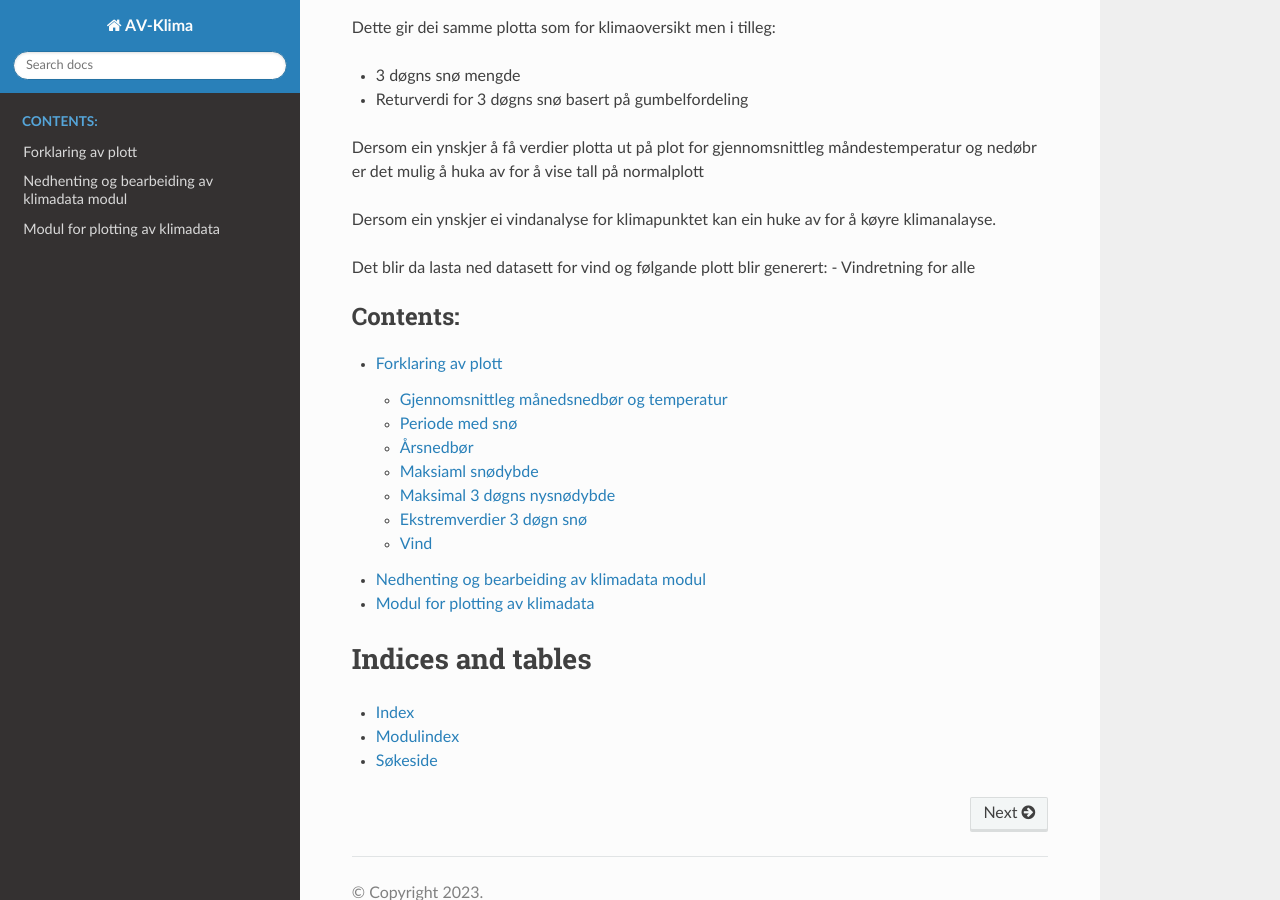
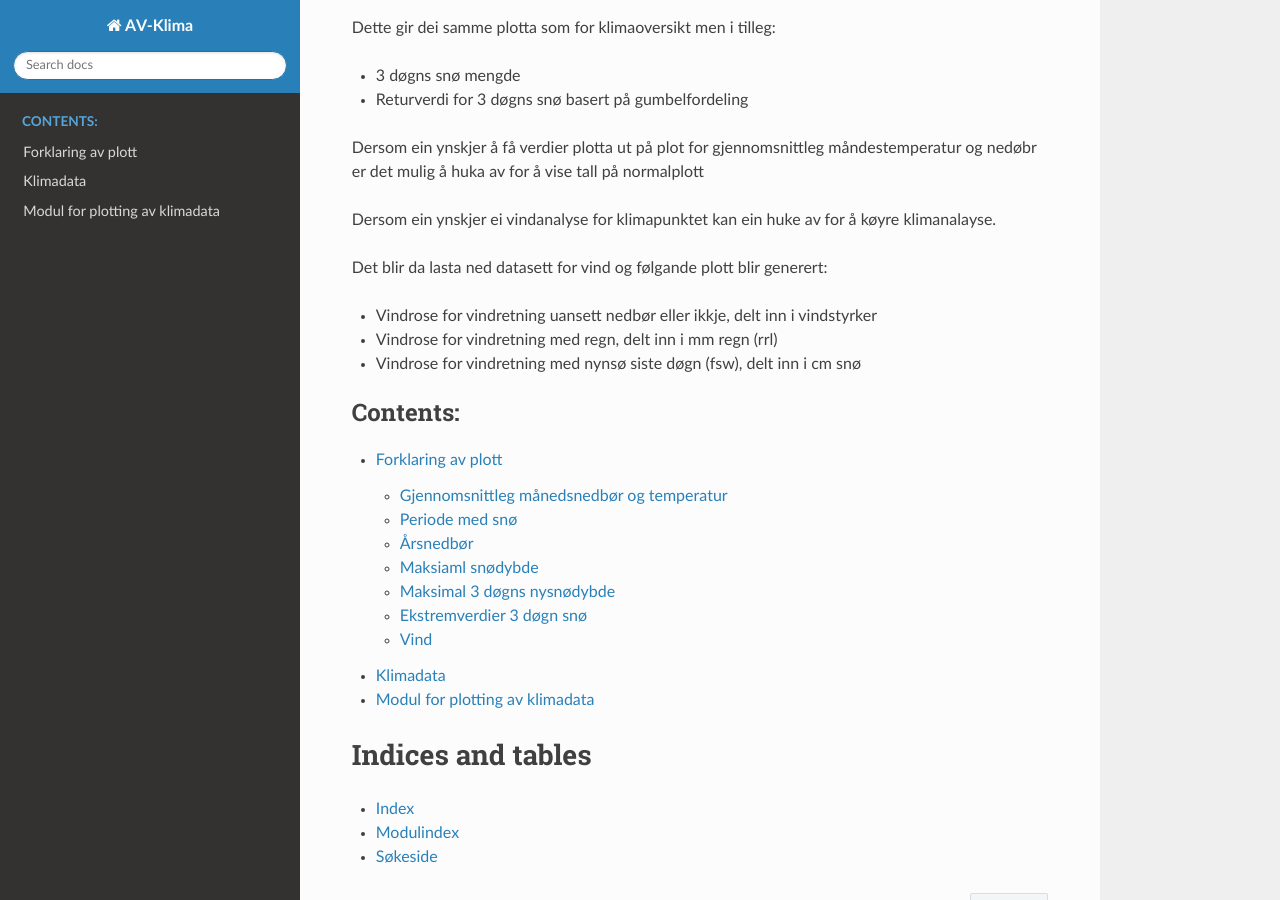
Before and after one commit to jhaalbu/klima_docs, a Sphinx documentation site: the page built from docs/source/index.rst, in a window 1280 px wide and 900 px high, scrolled down 1024 px. Built offline with Sphinx 7.4.7 and the Read the Docs theme 2.0.0, drawn with Linux system fonts in a browser that asks for light colours.

Commit message:
oppdatering

```diff
--- a/docs/source/databearbeiding.rst
+++ b/docs/source/databearbeiding.rst
@@ -1,4 +1,6 @@
-Nedhenting og bearbeiding av klimadata modul
+Klimadata
 --------------------------------------------
+Forklaring på dei enkelte funksjoner som genererer klimadata fra NVI sitt api.
+
 .. automodule:: klimadata.klimadata
     :members:
--- a/docs/source/forklaring_plot.rst
+++ b/docs/source/forklaring_plot.rst
@@ -1,5 +1,7 @@
 Forklaring av plott
 ====================================
+Forklaringer på korleis dei forskjellige plott blir generert.
+
 
 Gjennomsnittleg månedsnedbør og temperatur
 ------------------------------------------
--- a/docs/source/index.rst
+++ b/docs/source/index.rst
@@ -38,13 +38,13 @@ Videre gir den moglegheit for å velje forskjellige type sampleplot
 
 Klimaoversikt:
 
-#. Gjennomsnittleg månedstemperatur og nedbør.
++ Gjennomsnittleg månedstemperatur og nedbør.
 
-#. Fordeling av snømengde gjennom året, med snitt, max og min sammen med temperatur.
++ Fordeling av snømengde gjennom året, med snitt, max og min sammen med temperatur.
 
-#. Åresnedbør tilbake i tid.
++ Åresnedbør tilbake i tid.
 
-#. Årleg maksimal snødjupne tilbake i tid.
++ Årleg maksimal snødjupne tilbake i tid.
 
 
 Klimaoversikt med 3 døgn snø og returverdi:
@@ -62,7 +62,12 @@ Dersom ein ynskjer å få verdier plotta ut på plot for gjennomsnittleg måndes
 Dersom ein ynskjer ei vindanalyse for klimapunktet kan ein huke av for å køyre klimanalayse.
 
 Det blir da lasta ned datasett for vind og følgande plott blir generert:
-- Vindretning for alle
+
++ Vindrose for vindretning uansett nedbør eller ikkje, delt inn i vindstyrker
+
++ Vindrose for vindretning med regn, delt inn i mm regn (rrl)
+
++ Vindrose for vindretning med nynsø siste døgn (fsw), delt inn i cm snø
 
 .. toctree::
    :maxdepth: 2
--- a/docs/source/plotfunksjoner.rst
+++ b/docs/source/plotfunksjoner.rst
@@ -1,5 +1,6 @@
 Modul for plotting av klimadata
 -------------------------------
+Forklaring på dei forskjellige funksjoner som genererer plot.
 
 .. image:: ../images/normaler.jpg
 
```
